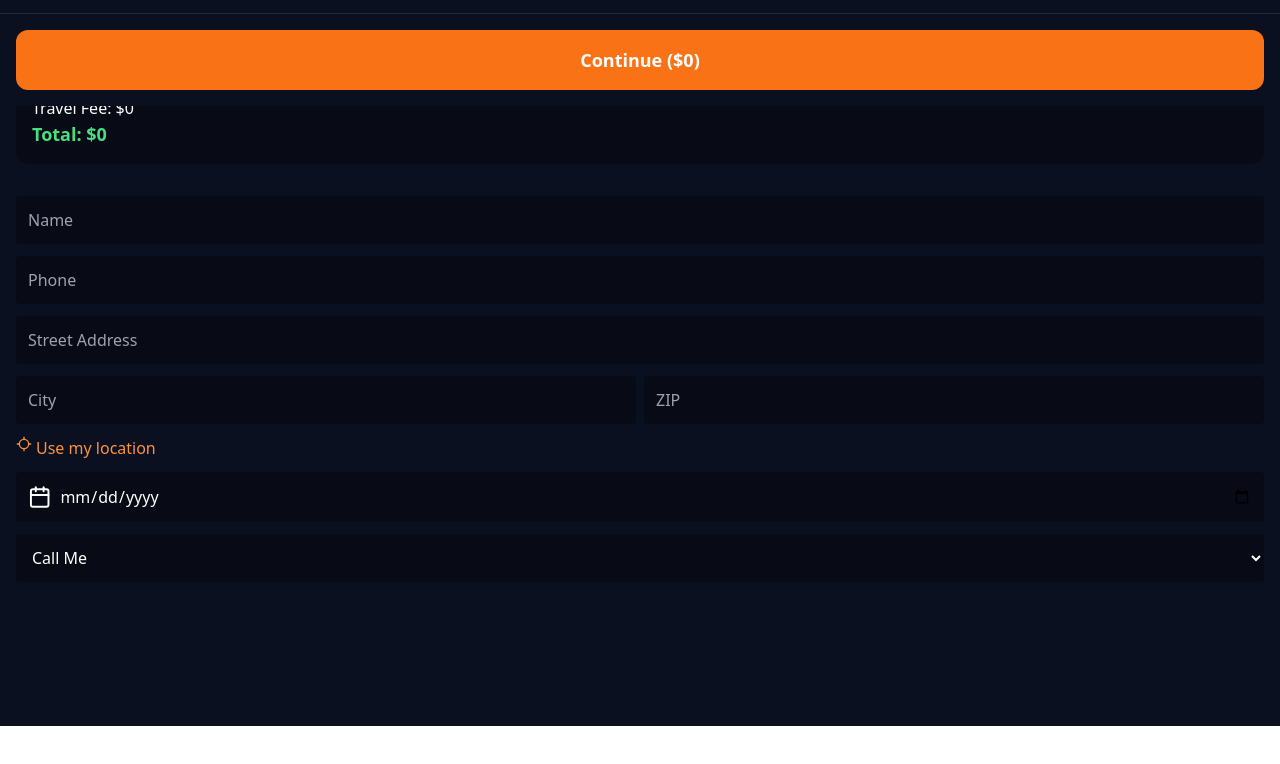
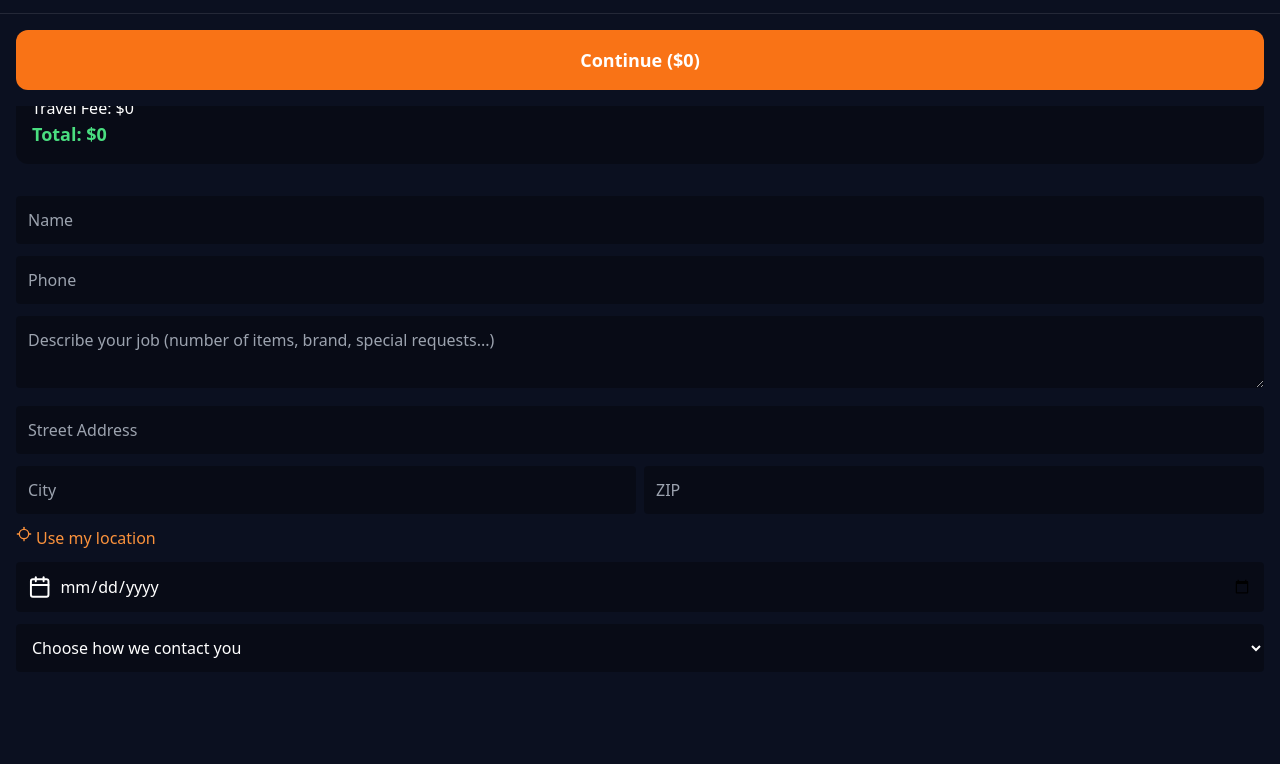
Before and after one commit to oceanasrat/Pro-assembly, a React (Vite) app: page / in a window 1280 px wide. Shown: the part 694-1458 px from the top of the page. Before the commit the page ends 1420 px from the top, so only its background shows below. Built offline with nearby package versions, Linux system fonts and the light colour scheme.

Commit message:
Enforce contact method selection on form submission

```diff
--- a/src/Preview.jsx
+++ b/src/Preview.jsx
@@ -14,7 +14,7 @@ export default function Preview() {
     city: "",
     zip: "",
     date: "",
-    contactMethod: "call" // default better for conversion
+    contactMethod: "" // ❗ no default now
   });
 
   const [selectedServices, setSelectedServices] = useState([]);
@@ -95,6 +95,12 @@ export default function Preview() {
 
   const handleSubmit = () => {
 
+    // ❗ Force user to choose contact method
+    if (!form.contactMethod) {
+      alert("Please choose how you want us to contact you");
+      return;
+    }
+
     const servicesList = selectedServices
       .map(s => `${s.label} x${s.qty} - $${s.price * s.qty}`)
       .join("\n");
@@ -105,6 +111,9 @@ Phone: ${form.phone}
 
 Services:
 ${servicesList}
+
+Details:
+${form.details}
 
 Total: $${finalTotal}
 
@@ -189,6 +198,14 @@ Date: ${form.date}
         <input placeholder="Phone" required className="w-full p-3 bg-black/30 rounded"
           onChange={(e) => setForm({ ...form, phone: e.target.value })} />
 
+        {/* ✅ Notes back */}
+        <textarea
+          placeholder="Describe your job (number of items, brand, special requests...)"
+          value={form.details}
+          onChange={(e) => setForm({ ...form, details: e.target.value })}
+          className="w-full p-3 rounded bg-black/30"
+        />
+
         <input placeholder="Street Address" required className="w-full p-3 bg-black/30 rounded"
           onChange={(e) => setForm({ ...form, address: e.target.value })} />
 
@@ -209,12 +226,14 @@ Date: ${form.date}
             onChange={(e) => setForm({ ...form, date: e.target.value })} />
         </div>
 
-        {/* Contact Method */}
+        {/* ❗ Force selection */}
         <select
+          required
           value={form.contactMethod}
           onChange={(e) => setForm({ ...form, contactMethod: e.target.value })}
           className="w-full p-3 rounded bg-black/30"
         >
+          <option value="">Choose how we contact you</option>
           <option value="call">Call Me</option>
           <option value="whatsapp">WhatsApp</option>
           <option value="sms">Text Message</option>
@@ -222,7 +241,7 @@ Date: ${form.date}
 
       </div>
 
-      {/* Sticky Submit */}
+      {/* Sticky Button */}
       <div className="fixed bottom-0 left-0 w-full bg-[#0B1020] border-t border-white/10 p-4">
         <button
           onClick={handleSubmit}
```
